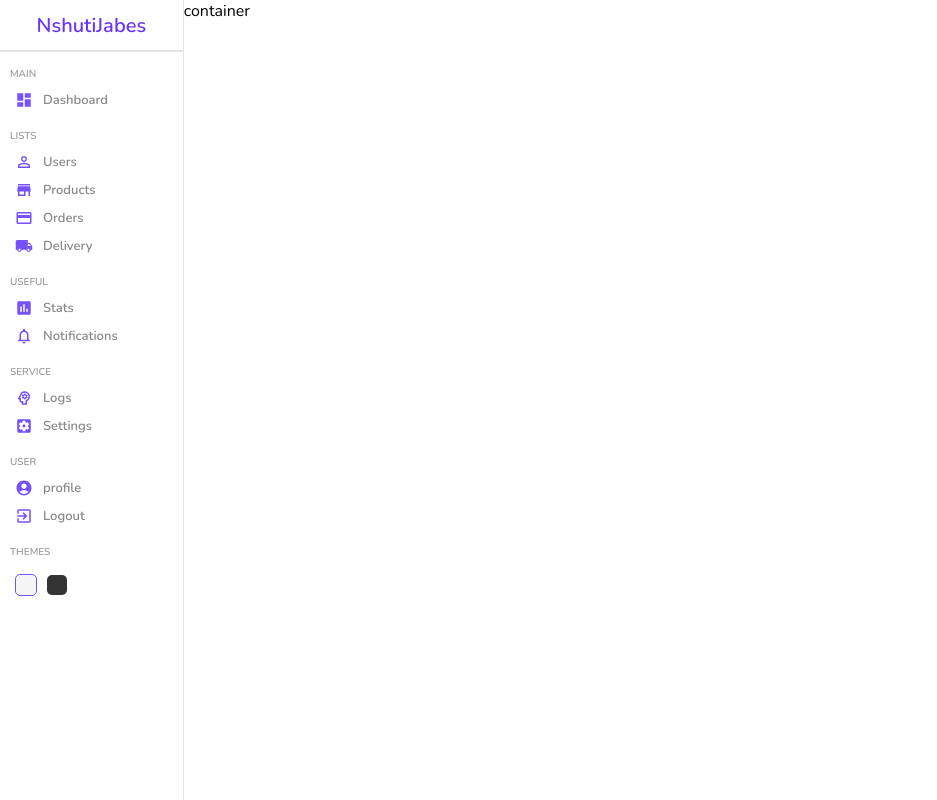
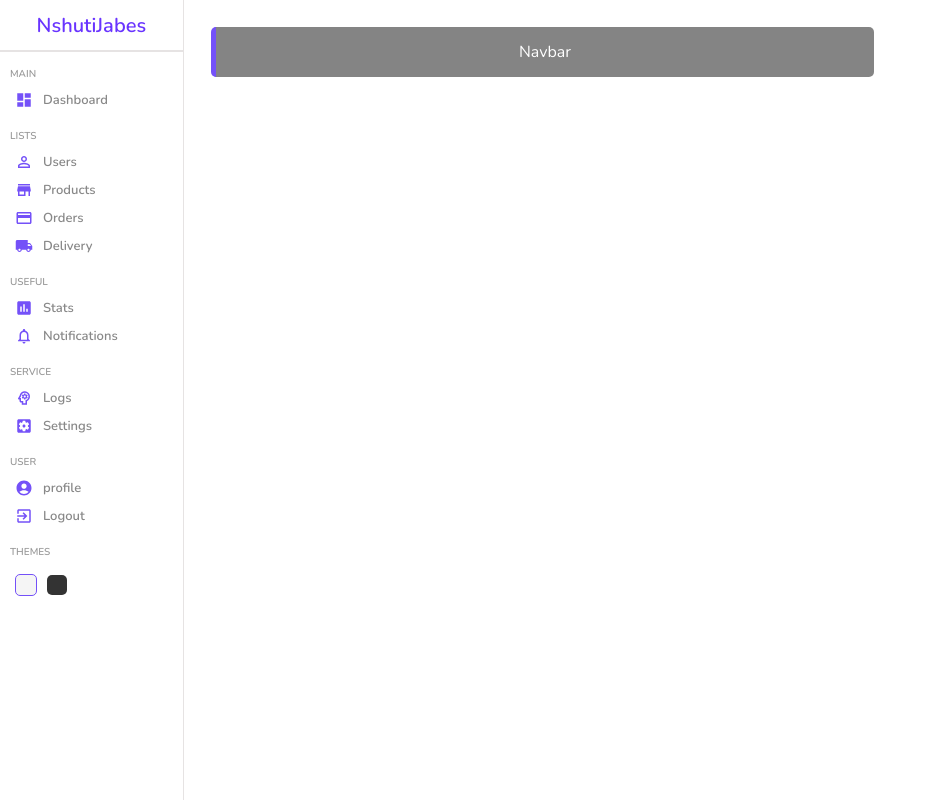
Before and after one commit to n-jabes/admin_dashboard, a React (Create React App) app: page / in a window 1280 px wide. Shown: the whole page, without its empty margins (0-937 px from the left). Built offline with nearby package versions, Linux system fonts and the light colour scheme; a web font is replaced by a local one.

Commit message:
positioned the navbar to the center

```diff
--- a/src/components/navbar/navbar.scss
+++ b/src/components/navbar/navbar.scss
@@ -1,10 +1,11 @@
 .navbar{
-    height: 70px;
+    height: 50px;
+    margin: 2.5%;
     width: 60%;
     display: flex;
     align-items: center;
     justify-content: center;
-    background-color: rgba(0, 0, 0, 0.137);
+    background-color: rgba(0, 0, 0, 0.481);
     color: white;
     border-left: 5px solid #7451f8;
     border-radius: 5px;
--- a/src/pages/home/Home.jsx
+++ b/src/pages/home/Home.jsx
@@ -1,3 +1,4 @@
+import Navbar from "../../components/navbar/Navbar"
 import Sidebar from "../../components/sidebar/Sidebar"
 import "./home.scss"
 
@@ -6,7 +7,7 @@ const Home = () => {
     <div className="home">
       <Sidebar />
       <div className="homeContainer">
-        container
+        <Navbar />
       </div>
     </div>
   )
```
